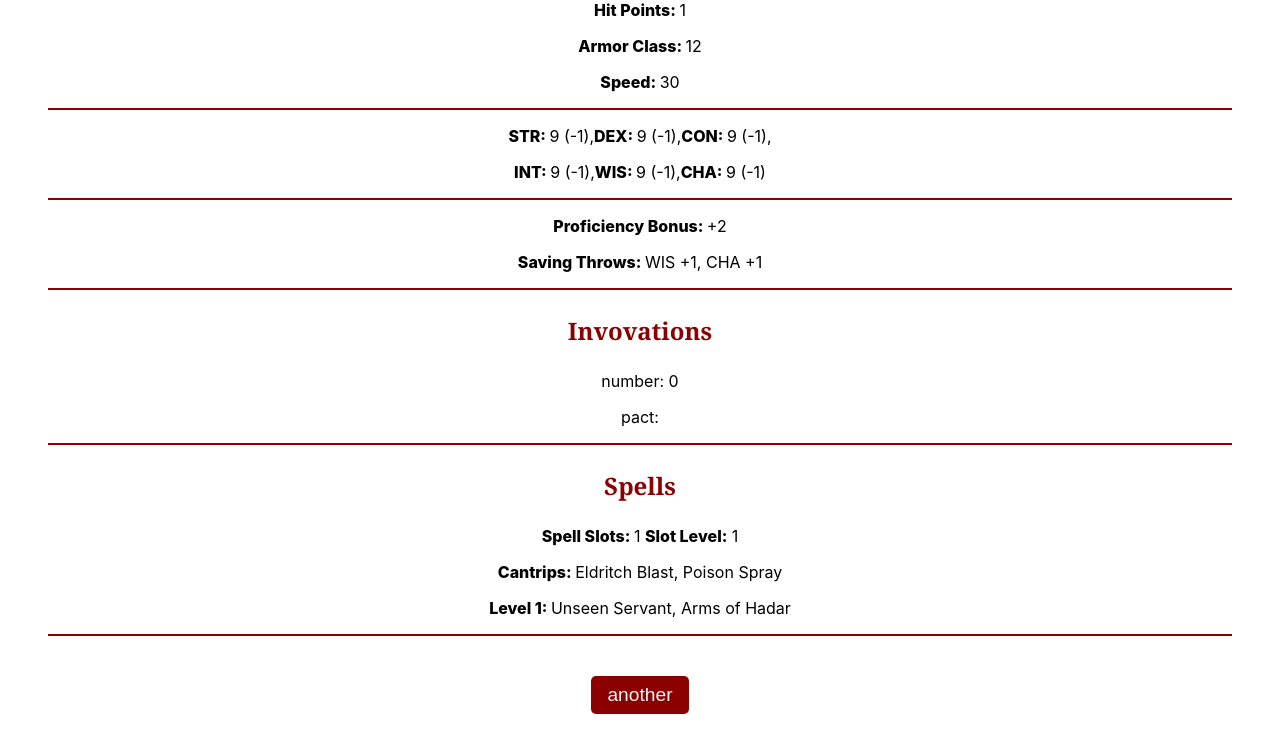
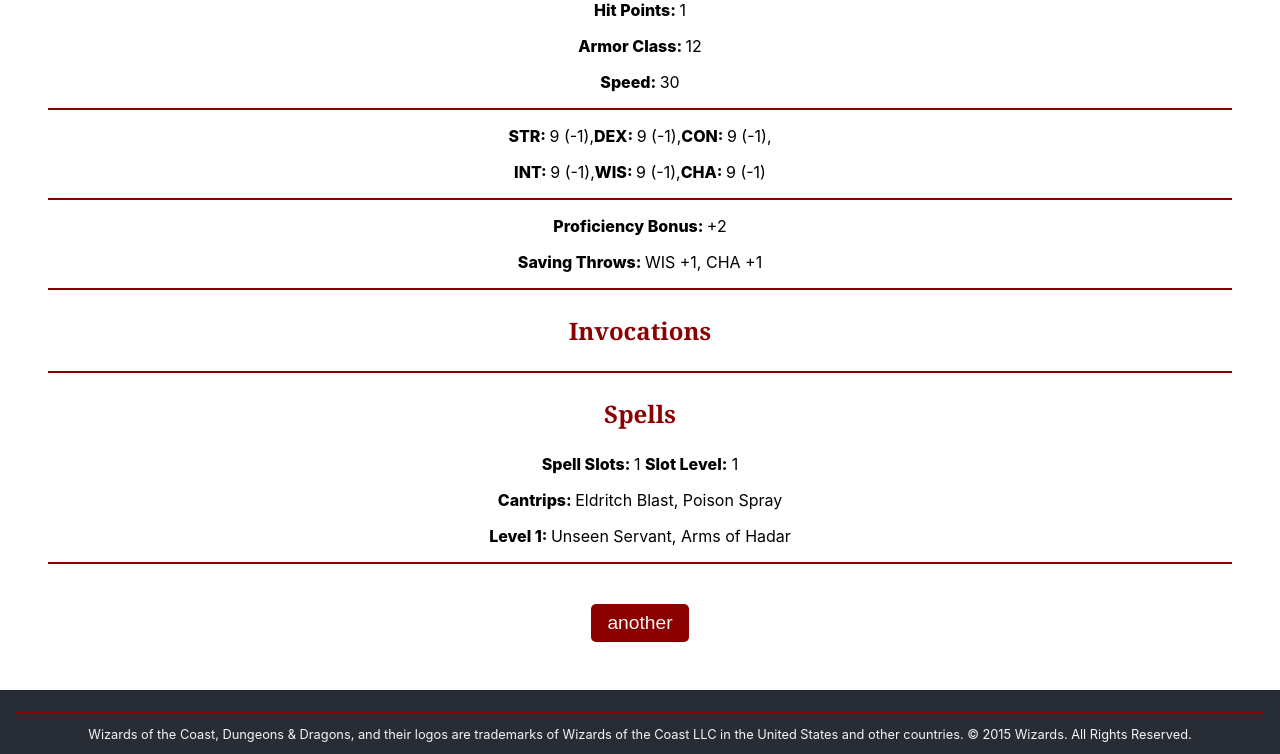
Before and after one commit to AcmeCat/Warlocks, a React (Create React App) app: page / in a window 1280 px wide. Shown: the part 1057-1811 px from the top of the page. Built offline with nearby package versions, Linux system fonts and the light colour scheme.

Commit message:
invocation list generated for level and pact prereqs

```diff
--- a/src/Components/Invocations.js
+++ b/src/Components/Invocations.js
@@ -3,14 +3,26 @@ import data from '../data.json';
 
 function Invocations({level, pact}) {
 
-    let invocations = []
-    let number = data.levels[level]["invocations"]
+    let invocations = [];
+    let available = [];
+    let numberOfInv = data.levels[level]["invocations"];
+    for (const prereqLevel in data.invocations) {
+        if (prereqLevel <= level && data.invocations[prereqLevel].hasOwnProperty("All")) {
+            available.push(...data.invocations[prereqLevel]["All"])
+            if (data.invocations[prereqLevel].hasOwnProperty(pact)) {
+                available.push(...data.invocations[prereqLevel][pact])
+            }
+        }
+    }
+
+    for (let i = 0; i < numberOfInv; i++) {
+        let ran = Math.floor(Math.random() * available.length);
+        invocations.push(available.splice(ran, 1));
+    }
 
     return (
         <div>
-          <h3>Invovations</h3>
-          <p>number: {number}</p>
-          <p>pact: {pact}</p>
+          <h3>Invocations</h3>
           <p>{invocations.join(", ")}</p>
         </div>
     )
```
